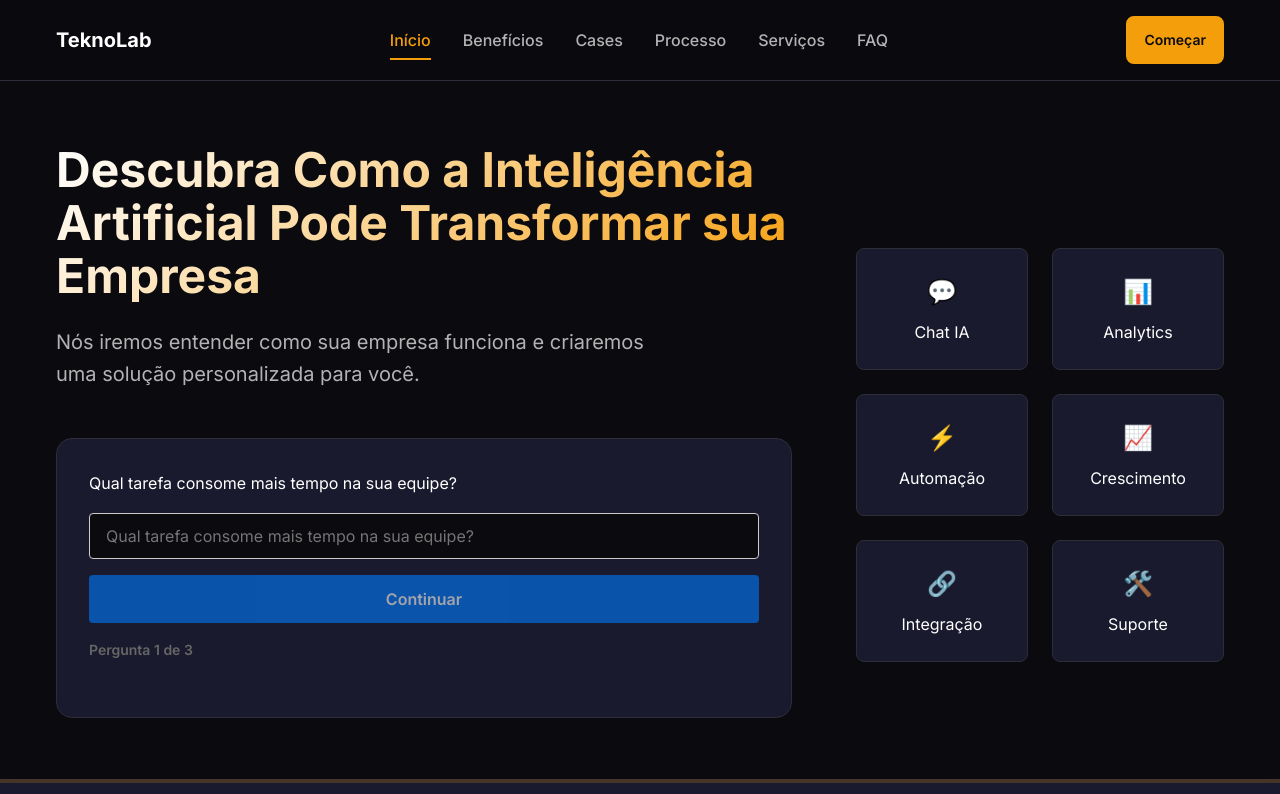
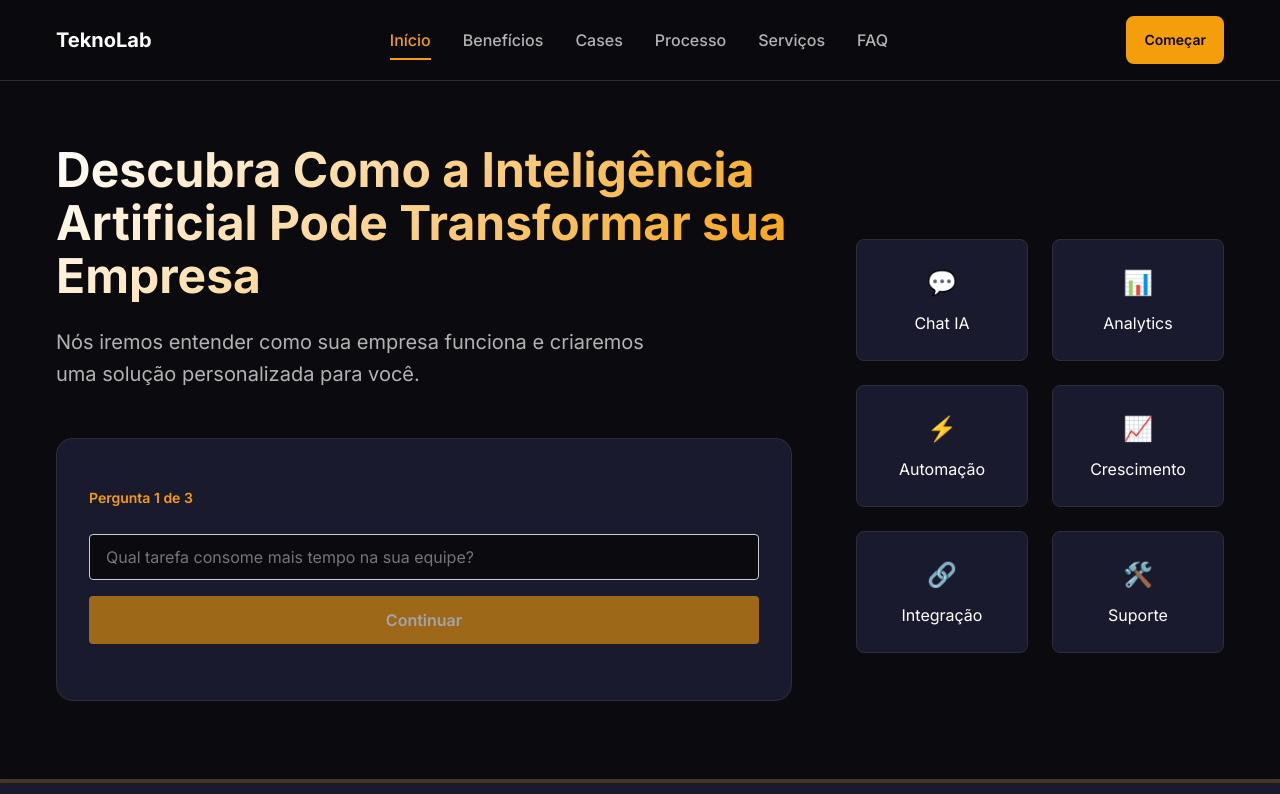
Before and after one commit to Cardoso05/LANDING-PAGE--SAW, a React (Create React App) app: page / in a window 1280 px wide. Shown: the top 794 px of the page. Built offline with nearby package versions, Linux system fonts and the light colour scheme; no server answers.

Commit message:
feat(wizard): botão amarelo, progresso centralizado acima do input

```diff
--- a/src/components/Wizard.js
+++ b/src/components/Wizard.js
@@ -70,7 +70,9 @@ const Wizard = () => {
         <div className={styles.loading} aria-busy="true">Carregando…</div>
       ) : (
         <form onSubmit={handleSubmit} className={`${styles.form} wizard-form`}>
-          <label className="sr-only" htmlFor="wizard-input">{currentQuestion}</label>
+          <div className={`${styles.progressContainer} wizard-footer`}>
+            <p className={`${styles.progress} wizard-progress`}>Pergunta {step + 1} de 3</p>
+          </div>
           <input
             id="wizard-input"
             type="text"
@@ -83,7 +85,6 @@ const Wizard = () => {
           <button type="submit" className={`${styles.button} wizard-button btn btn--primary`} disabled={!inputValue.trim()}>
             {step === 2 ? 'Finalizar' : 'Continuar'}
           </button>
-          <p className={`${styles.progress} wizard-progress`}>Pergunta {step + 1} de 3</p>
         </form>
       )}
     </section>
--- a/src/components/Wizard.module.css
+++ b/src/components/Wizard.module.css
@@ -8,6 +8,11 @@
   gap: 1rem;
 }
 
+.progressContainer {
+  text-align: center;
+  margin-bottom: 0.5rem;
+}
+
 .input {
   padding: 0.75rem 1rem;
   border: 1px solid #ccc;
@@ -16,13 +21,19 @@
 }
 
 .button {
-  background-color: #007bff;
+  background-color: #F59E0B !important;
+  border-color: #F59E0B !important;
   color: #fff;
   padding: 0.75rem 1rem;
   border: none;
   border-radius: 4px;
   cursor: pointer;
   font-size: 1rem;
+}
+
+.button:hover {
+  background-color: #FCD34D !important;
+  border-color: #FCD34D !important;
 }
 
 .button:disabled {
@@ -32,7 +43,9 @@
 
 .progress {
   font-size: 0.875rem;
-  color: #666;
+  color: #F59E0B;
+  font-weight: 600;
+  margin: 0;
 }
 
 .loading {
```
